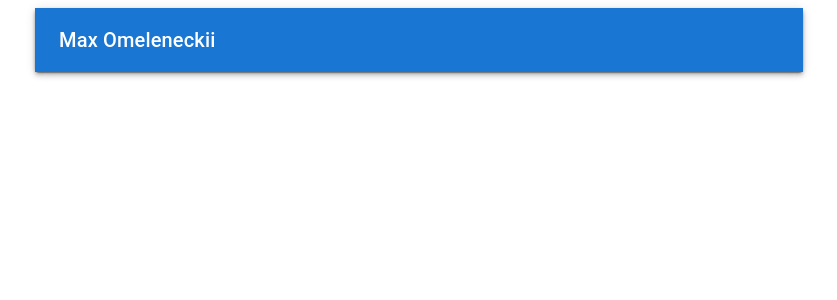
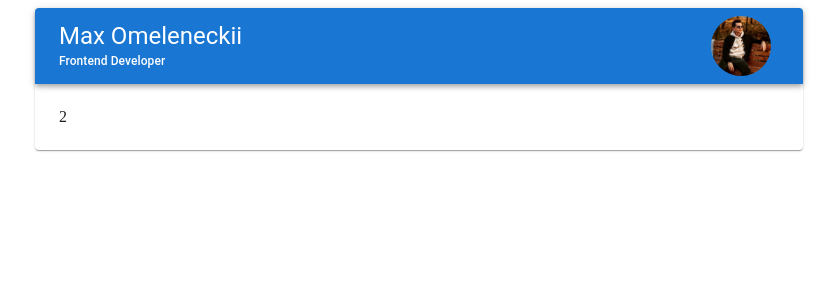
Before and after one commit to maxomeleneckii/cv, a React (Create React App) app: page / in a window 1280 px wide. Shown: the top 300 px of the page, without its empty margins (221-1058 px from the left). Built offline with nearby package versions, Linux system fonts and the light colour scheme.

Commit message:
feat: add header content; add main wrapper

```diff
--- a/package.json
+++ b/package.json
@@ -22,6 +22,7 @@
     "react-scripts": "5.0.1",
     "sass": "^1.56.2",
     "scss": "^0.2.4",
+    "styled-components": "^5.3.6",
     "typescript": "^4.9.4",
     "web-vitals": "^2.1.4"
   },
--- a/src/components/App.tsx
+++ b/src/components/App.tsx
@@ -1,12 +1,14 @@
 import { Paper } from '@mui/material';
 import stylesApp from './App.module.scss';
 import { Header } from './Header';
+import { Main } from './Main';
 
 function App() {
   return (
     <>
       <Paper className={stylesApp.cv_wrapper}>
         <Header />
+        <Main />
       </Paper>
     </>
   );
--- a/src/components/Header.tsx
+++ b/src/components/Header.tsx
@@ -1,13 +1,26 @@
-import { AppBar, Toolbar, Typography } from '@mui/material';
+import { AppBar, Avatar, Box, IconButton, Toolbar, Typography } from '@mui/material';
+import myPhoto from '../assets/my-photo.jpg';
 
 export const Header = () => {
   return (
     <>
-      <AppBar sx={{ position: 'relative' }}>
-        <Toolbar>
-          <Typography variant="h6" component="h1">
-            Max Omeleneckii
-          </Typography>
+      <AppBar
+        sx={{ position: 'relative', borderTopLeftRadius: '4px', borderTopRightRadius: '4px' }}
+      >
+        <Toolbar sx={{ justifyContent: 'space-between' }}>
+          <Box>
+            <Typography variant="h5" component="h1">
+              Max Omeleneckii
+            </Typography>
+            <Typography variant="h6" component="h2" sx={{ fontSize: '12px' }}>
+              Frontend Developer
+            </Typography>
+          </Box>
+          <Box>
+            <IconButton>
+              <Avatar alt="my-picture" src={myPhoto} sx={{ width: '60px', height: '60px' }} />
+            </IconButton>
+          </Box>
         </Toolbar>
       </AppBar>
     </>
--- /dev/null
+++ b/src/components/Main.tsx
@@ -0,0 +1,25 @@
+import { Stack } from '@mui/material';
+import styled from 'styled-components';
+
+const MainWrapper = styled.main`
+  display: flex;
+  padding: 24px;
+`;
+const Section = styled.section``;
+
+export const Main = () => {
+  return (
+    <>
+      <MainWrapper>
+        <Section>
+          <Stack direction="row" spacing={2}>
+            {/* <Item>Item 1</Item>
+            <Item>Item 2</Item>
+            <Item>Item 3</Item> */}
+          </Stack>
+        </Section>
+        <Section>2</Section>
+      </MainWrapper>
+    </>
+  );
+};
--- /dev/null
+++ b/src/styled.d.ts
@@ -0,0 +1,3 @@
+declare module '*.svg';
+declare module '*.png';
+declare module '*.jpg';
```
Also changed, not shown: src/assets/my-photo.jpg (added), 1 other file (tests, documents, lock files or other folders).
